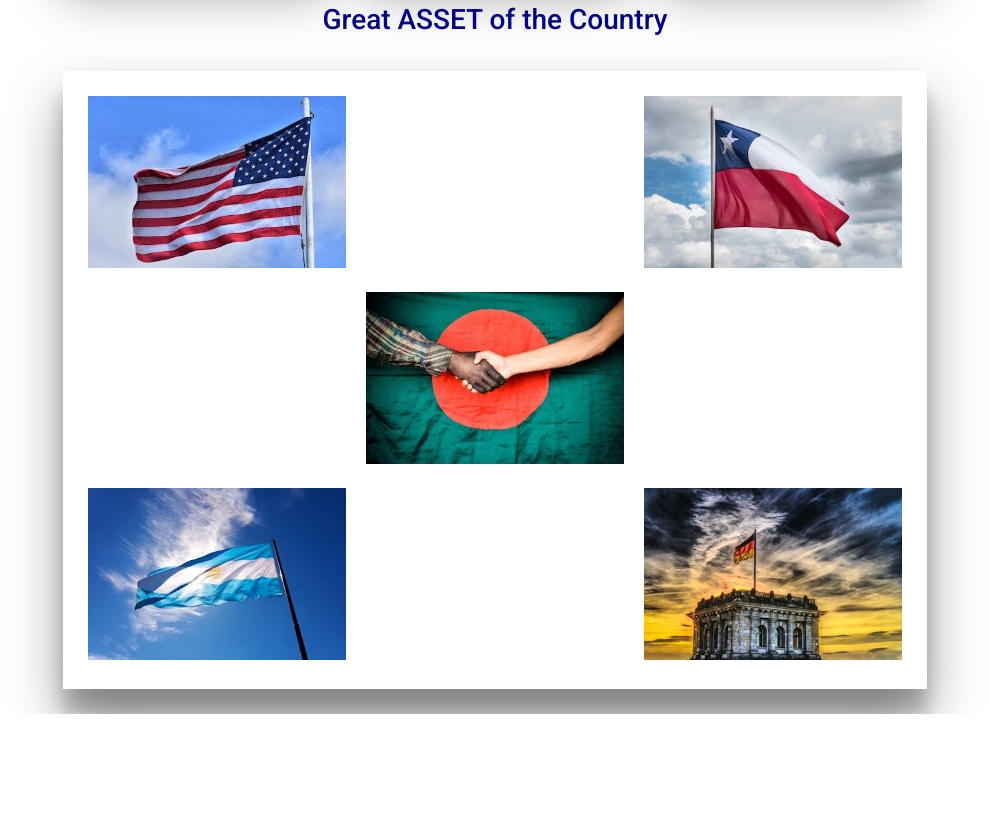
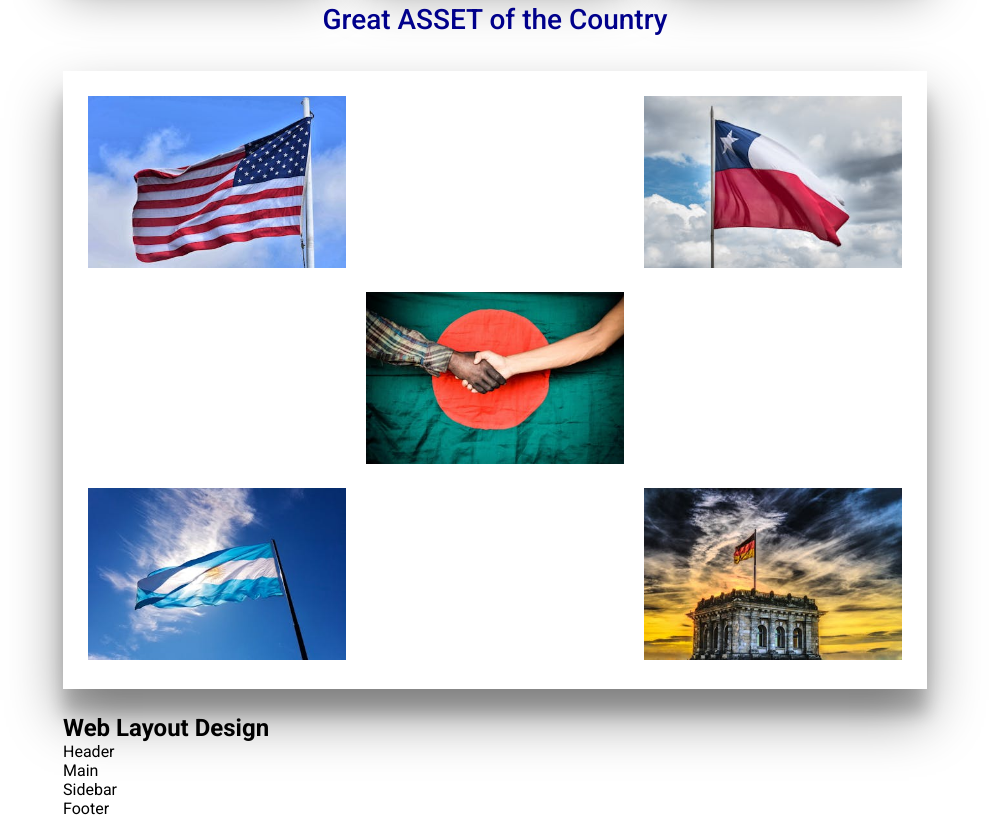
Before and after one commit to MDASHRAFUDDINTANVIR1/Grid-Layout, a plain HTML site: page index.html in a window 1280 px wide. Shown: the part 496-1314 px from the top of the page, without its empty margins (145-1134 px from the left). Before the commit the page ends 1210 px from the top, so only its background shows below. Drawn offline with Linux system fonts and the light colour scheme.

Commit message:
Grid Practice 3 initial code added

```diff
--- a/index.html
+++ b/index.html
@@ -55,6 +55,17 @@
             <div class="flag6 flag"><img src="assets/flag 5.jpg" alt=""></div>
         </div>
     </section>
+    <!-- Grid Layout 2 Completed  -->
+
+    <section class="grid-template grid-template-3">
+        <h2>Web Layout Design</h2>
+        <div class="layout3">
+            <div class="header"><p>Header</p></div>
+            <div class="main"><p>Main</p></div>
+            <div class="sidebar"><p>Sidebar</p></div>
+            <div class="footer"><p>Footer</p></div>
+        </div>
+    </section>
 
 
 </body>
```
